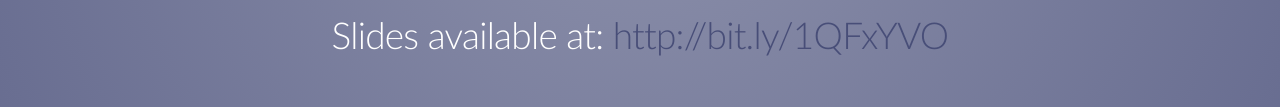
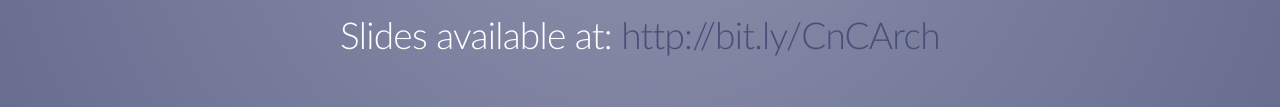
Before and after one commit to sheins/architecture, a website: page index.html in a window 1280 px wide. Both pictures are taken after a click on the button 1251 px from the left and 734 px from the top of the page. Shown: the part 585-692 px from the top of the page. Drawn offline with Linux system fonts and the light colour scheme.

Commit message:
Update bitly slide link

```diff
--- a/index.html
+++ b/index.html
@@ -54,7 +54,7 @@
                     <img src="images/logo.png" alt="Coding &amp; Cocktails" />
                     <p>Slides available at:
                         <!-- update links to point to slides and display bitly link -->
-                        <a href="http://kansascitywomenintechnology.github.io/architecture" target="_blank">http://bit.ly/1QFxYVO</a>
+                        <a href="http://bit.ly/CnCArch" target="_blank">http://bit.ly/CnCArch</a>
                     </p>
                 </section>
                 <section id="kcwit">
```
